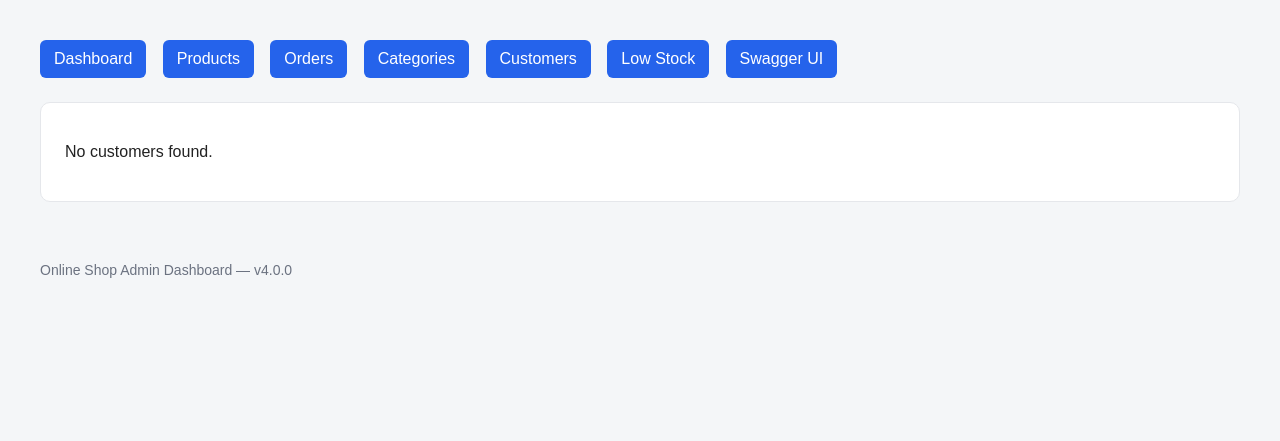
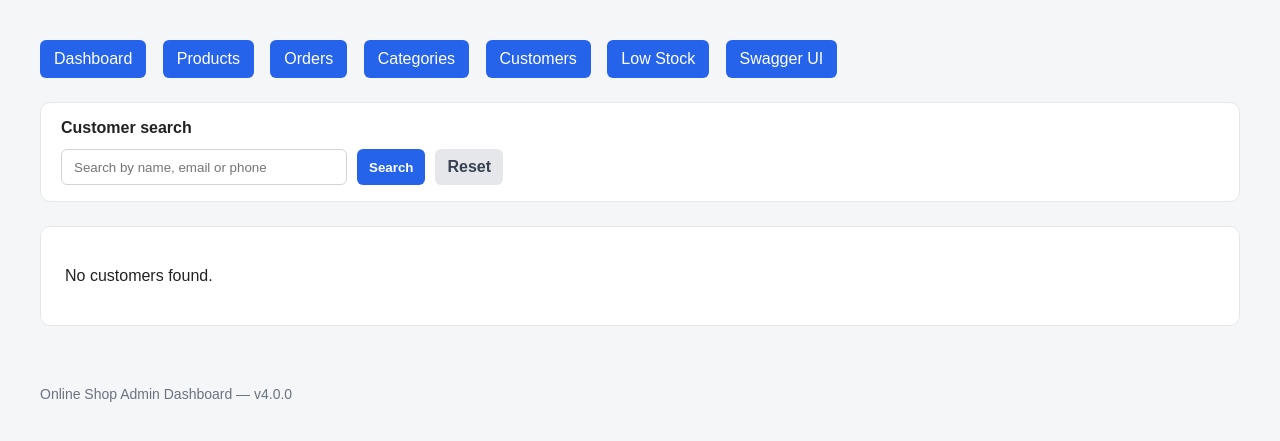
Before and after one commit to Pavlo-Stelmakh/online_shop, a FastAPI app: page /admin/customers in a window 1280 px wide. Shown: the part 106-547 px from the top of the page. Run offline with FastAPI, Linux system fonts and the light colour scheme.

Commit message:
Add admin customers search UI

```diff
--- a/templates/admin_customers.html
+++ b/templates/admin_customers.html
@@ -47,6 +47,55 @@
 
         .nav a:hover {
             background: #1d4ed8;
+        }
+
+        .filters {
+            background: white;
+            border: 1px solid #e5e7eb;
+            border-radius: 10px;
+            padding: 16px 20px;
+            margin-bottom: 24px;
+        }
+
+        .filters h2 {
+            margin: 0 0 12px;
+            font-size: 16px;
+        }
+
+        .filters form {
+            display: flex;
+            flex-wrap: wrap;
+            gap: 10px;
+        }
+
+        .filters input {
+            padding: 9px 12px;
+            border: 1px solid #d1d5db;
+            border-radius: 6px;
+            min-width: 260px;
+        }
+
+        .filters button,
+        .filters a {
+            display: inline-block;
+            padding: 9px 12px;
+            background: #2563eb;
+            color: white;
+            text-decoration: none;
+            border: none;
+            border-radius: 6px;
+            cursor: pointer;
+            font-weight: bold;
+        }
+
+        .filters a.secondary {
+            background: #e5e7eb;
+            color: #374151;
+        }
+
+        .filters a:hover,
+        .filters button:hover {
+            opacity: 0.9;
         }
 
         .table-wrapper {
@@ -110,6 +159,21 @@
             <a href="/docs">Swagger UI</a>
         </section>
 
+        <section class="filters">
+            <h2>Customer search</h2>
+
+            <form method="get" action="/admin/customers">
+                <input
+                    type="text"
+                    name="search"
+                    placeholder="Search by name, email or phone"
+                    value="{{ search }}"
+                >
+                <button type="submit">Search</button>
+                <a class="secondary" href="/admin/customers">Reset</a>
+            </form>
+        </section>
+
         {% if customers %}
             <section class="table-wrapper">
                 <table>
```
Also changed, not shown: routes/admin.py (+18 -2 lines), tests/test_main.py (+25 -0 lines).
